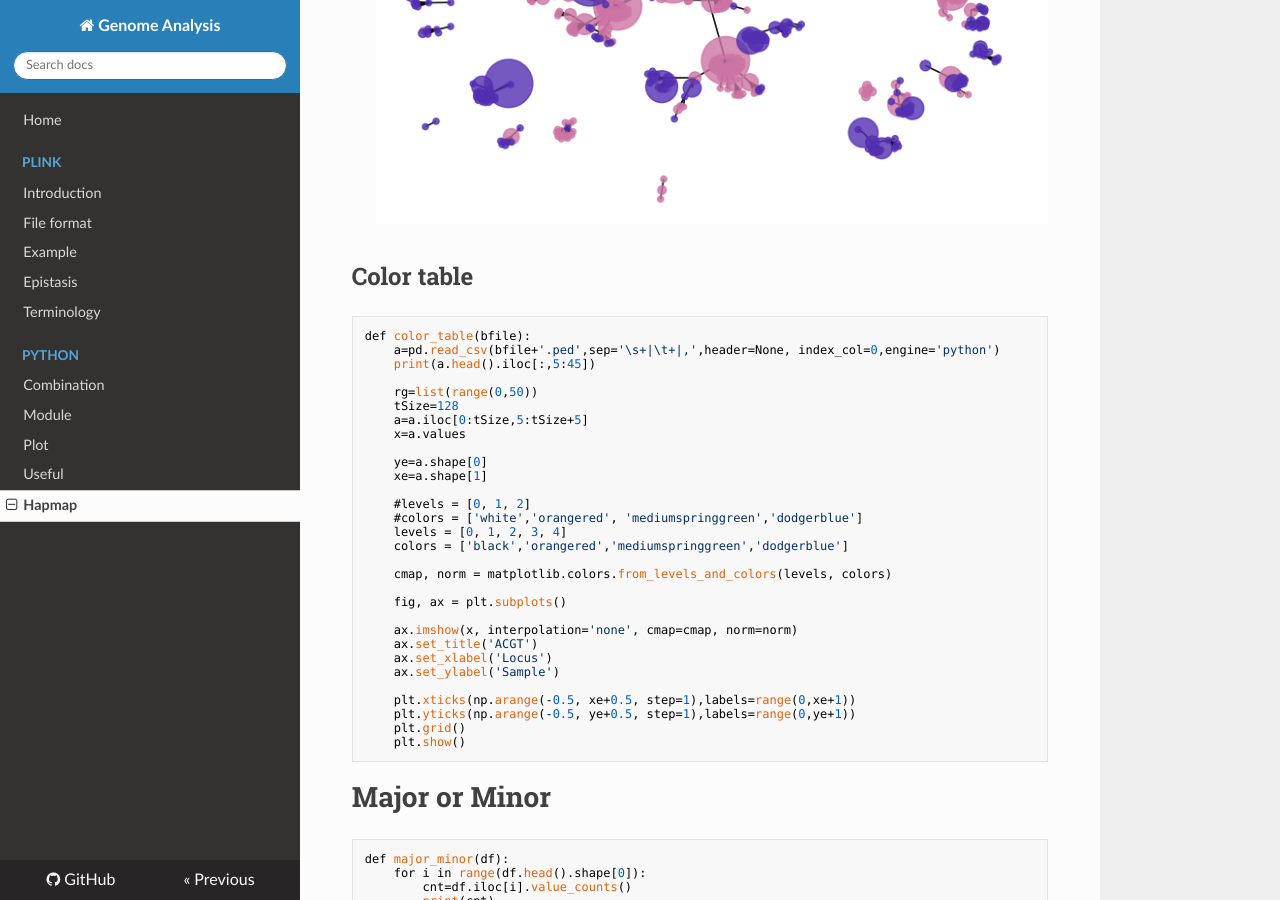
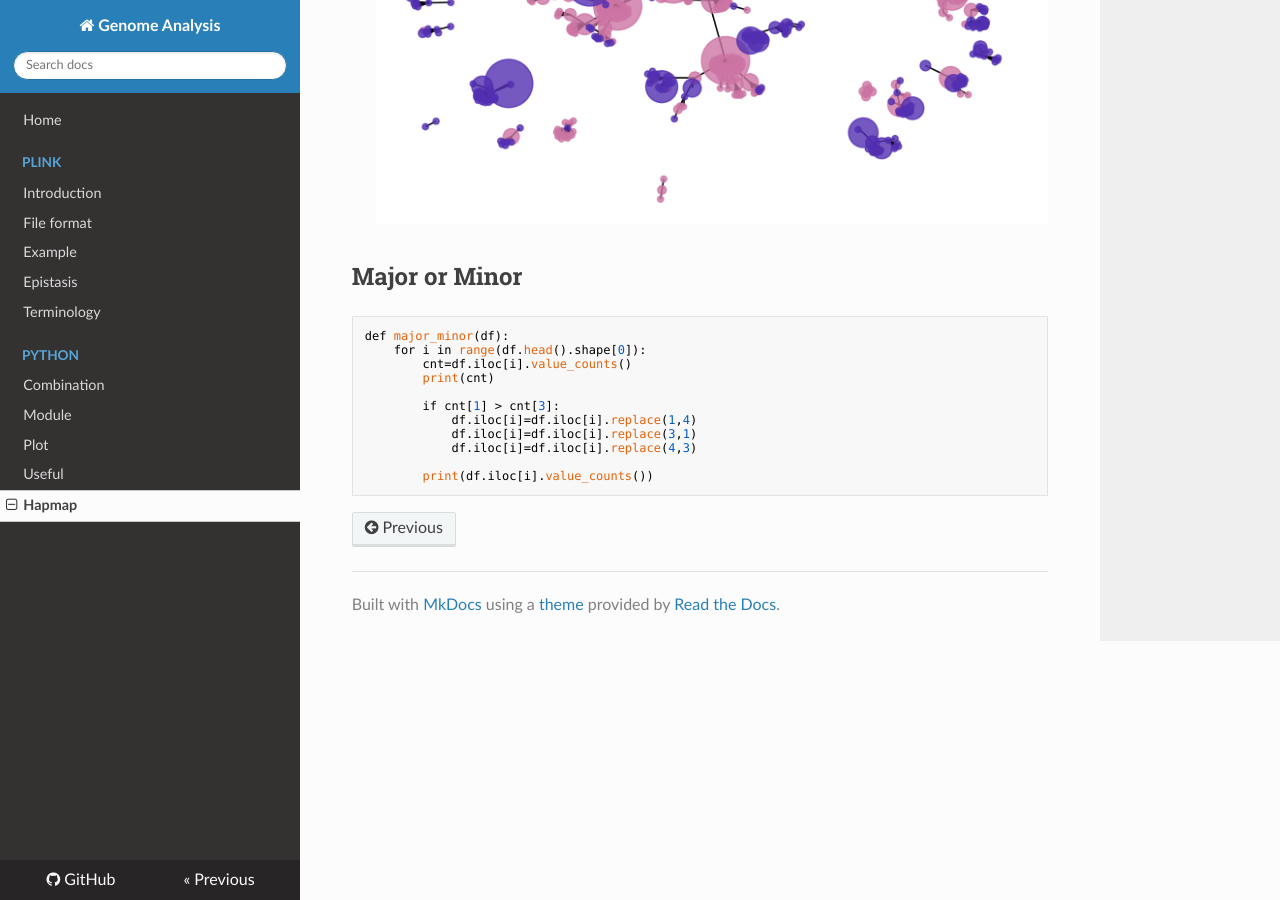
Before and after one commit to WonyoungCho/plink, an MkDocs documentation site: the page built from docs/hapMap1KG_ch7_8.md, in a window 1280 px wide and 900 px high, scrolled down 3396 px. Built offline with MkDocs 1.6.1, drawn with Linux system fonts in a browser that asks for light colours; nearby versions of some CDN libraries; old or Windows-style settings are respelled for this version of MkDocs.

Commit message:
Update hapMap1KG_ch7_8.md

````diff
--- a/docs/hapMap1KG_ch7_8.md
+++ b/docs/hapMap1KG_ch7_8.md
@@ -154,41 +154,7 @@ plt.show()
 ![networkx](image/net_ch78.png)
 
 
-## Color table
-```
-def color_table(bfile):
-    a=pd.read_csv(bfile+'.ped',sep='\s+|\t+|,',header=None, index_col=0,engine='python')
-    print(a.head().iloc[:,5:45])
-
-    rg=list(range(0,50))
-    tSize=128
-    a=a.iloc[0:tSize,5:tSize+5]
-    x=a.values
-
-    ye=a.shape[0]
-    xe=a.shape[1]
-
-    #levels = [0, 1, 2]
-    #colors = ['white','orangered', 'mediumspringgreen','dodgerblue']
-    levels = [0, 1, 2, 3, 4]
-    colors = ['black','orangered','mediumspringgreen','dodgerblue']
-
-    cmap, norm = matplotlib.colors.from_levels_and_colors(levels, colors)
-
-    fig, ax = plt.subplots()
-
-    ax.imshow(x, interpolation='none', cmap=cmap, norm=norm)
-    ax.set_title('ACGT')
-    ax.set_xlabel('Locus')
-    ax.set_ylabel('Sample')
-
-    plt.xticks(np.arange(-0.5, xe+0.5, step=1),labels=range(0,xe+1))
-    plt.yticks(np.arange(-0.5, ye+0.5, step=1),labels=range(0,ye+1))
-    plt.grid()
-    plt.show()
-```
-
-# Major or Minor
+## Major or Minor
 ```
 def major_minor(df):
     for i in range(df.head().shape[0]):
````
